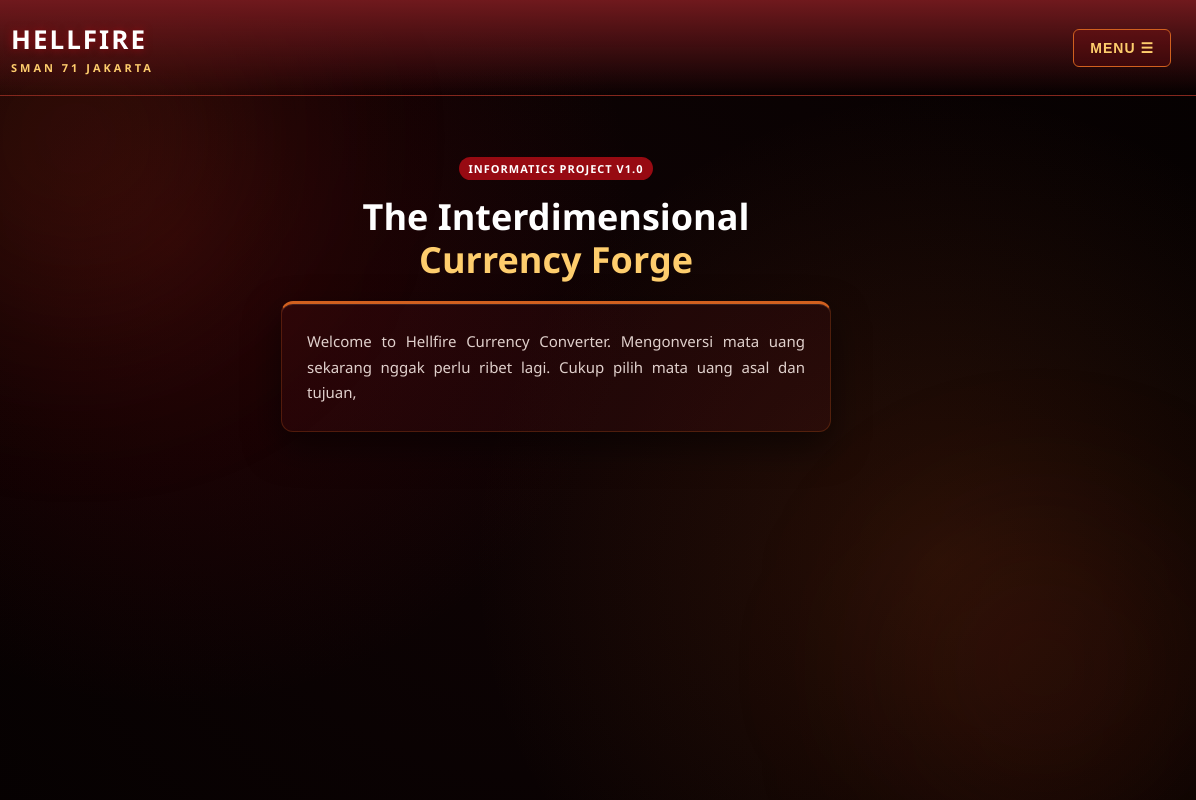
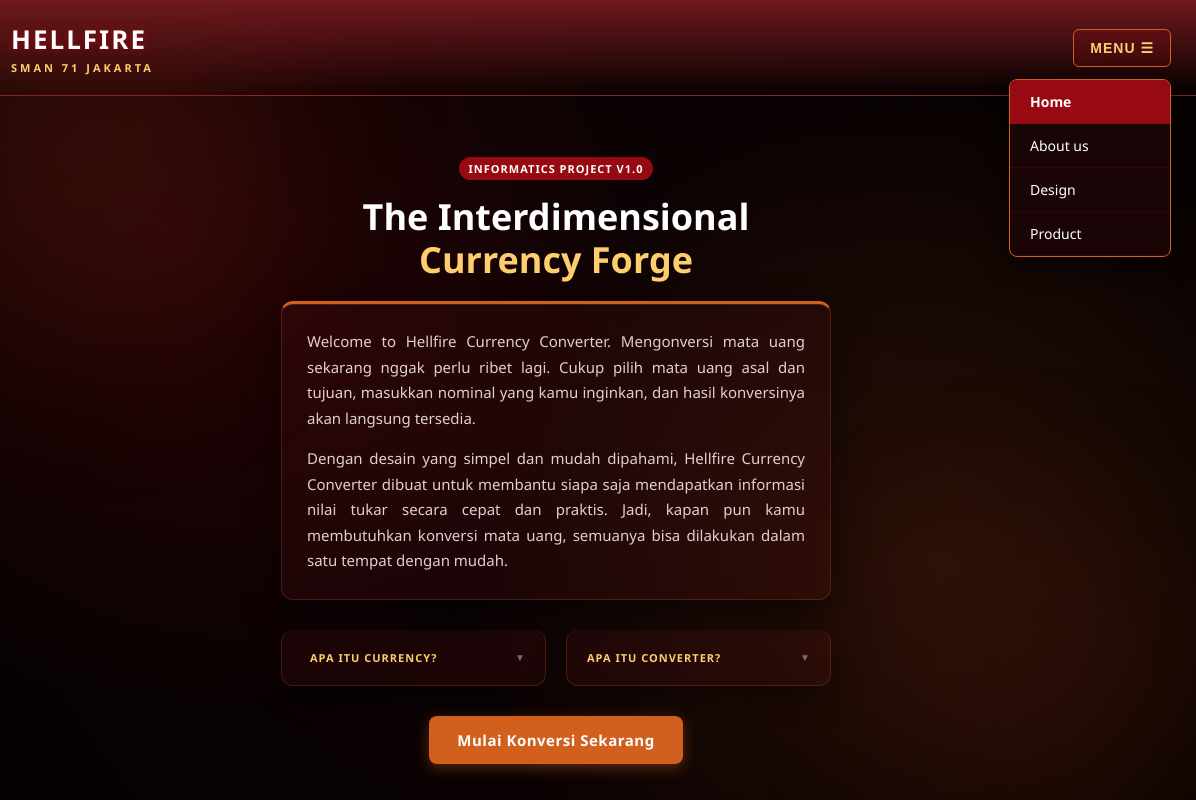
Before and after one commit to KannyL/hellfirevakb, a plain HTML site: page index.html in a window 1280 px wide. Both pictures are taken after a click on the button "MENU ☰". Shown: the full height of the page, 84-1280 px from the left. Drawn offline with Linux system fonts and the light colour scheme.

Commit message:
Update index.html

```diff
--- a/index.html
+++ b/index.html
@@ -11,6 +11,7 @@
     <header>
         <div class="brand-section">
             <img src="LOGO_HELLFIRE.png" alt="Logo Hellfire" class="brand-logo">
+
             <div class="brand-text">
                 <h1>Hellfire</h1>
                 <p>SMAN 71 Jakarta</p>
@@ -20,10 +21,10 @@
         <div class="menu-container">
             <button class="menu-toggle">MENU ☰</button>
             <div class="dropdown-menu">
-                <a href="index.html" class="active">Home</a>
-                <a href="About us.html">About us</a>
-                <a href="Design.html">Design</a>
-                <a href="product.html">Product</a>
+                <a href="#" class="active">Home</a>
+                <a href="#">About us</a>
+                <a href="#">Design</a>
+                <a href="#">Product</a>
             </div>
         </div>
     </header>
@@ -35,4 +36,49 @@
 
         <div class="info-card">
             <p>
-                Welcome to Hellfire Currency Converter. Mengonversi mata uang sekarang nggak perlu ribet lagi. Cukup pilih mata uang asal dan tujuan,
+                Welcome to Hellfire Currency Converter. Mengonversi mata uang sekarang nggak perlu ribet lagi. Cukup pilih mata uang asal dan tujuan, masukkan nominal yang kamu inginkan, dan hasil konversinya akan langsung tersedia.
+            </p>
+            <p>
+                Dengan desain yang simpel dan mudah dipahami, Hellfire Currency Converter dibuat untuk membantu siapa saja mendapatkan informasi nilai tukar secara cepat dan praktis. Jadi, kapan pun kamu membutuhkan konversi mata uang, semuanya bisa dilakukan dalam satu tempat dengan mudah.
+            </p>
+        </div>
+
+        <div class="cards-kolom-wrapper">
+
+            <div class="info-card-mini card-currency">
+                <div class="card-trigger">
+                    <div class="card-status">
+                        <span class="status-dot pulsing"></span>
+                        <span class="status-trend"><strong>Apa itu Currency?</strong></span>
+                    </div>
+                    <span class="panah-tanda">▼</span>
+                </div>
+                <div class="card-content">
+                    <p>
+                        <strong>“Currency”—Mata Uang.</strong> Angka yang terus bergerak, nilai yang naik dan turun. Seperti detak nadi dunia bisa melambung tinggi penuh kepastian, bisa juga merosot membawa ragu.
+                    </p>
+                </div>
+            </div>
+
+            <div class="info-card-mini card-converter">
+                <div class="card-trigger">
+                    <div class="card-status">
+                        <span class="status-trend"><strong>Apa itu Converter?</strong></span>
+                    </div>
+                    <span class="panah-tanda">▼</span>
+                </div>
+                <div class="card-content">
+                    <p>
+                        <strong>“Converter”—Pengonversi.</strong> Sebuah jembatan yang menghubungkan dua titik berbeda. Ada kesetaraan, ada arah, dan ada kepastian nilai di ujungnya.
+                    </p>
+                </div>
+            </div>
+
+        </div>
+
+        <a href="#" class="btn-primary">Mulai Konversi Sekarang</a>
+    </div>
+
+    <script src="scripts.js"></script>
+</body>
+</html>
```
